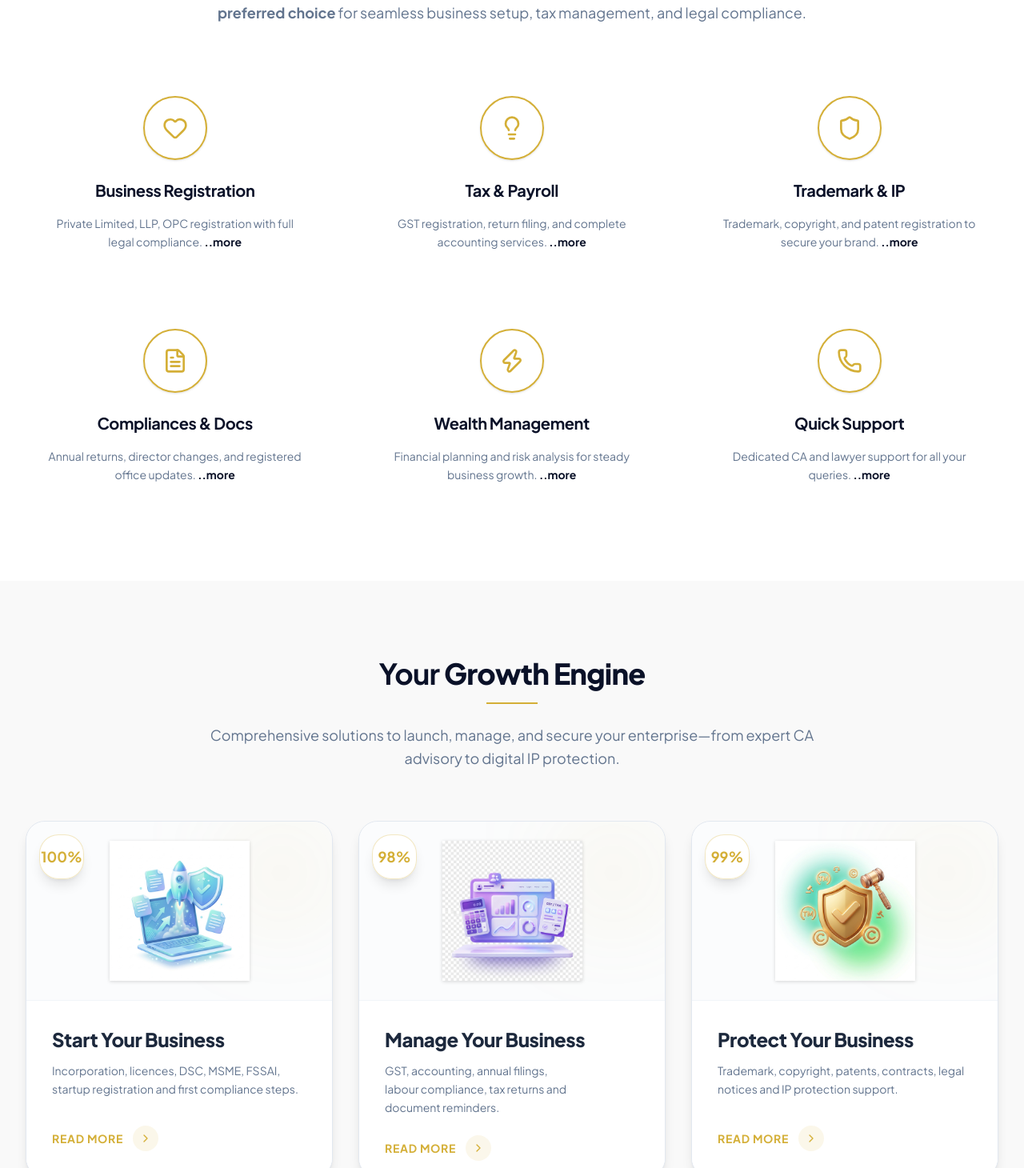
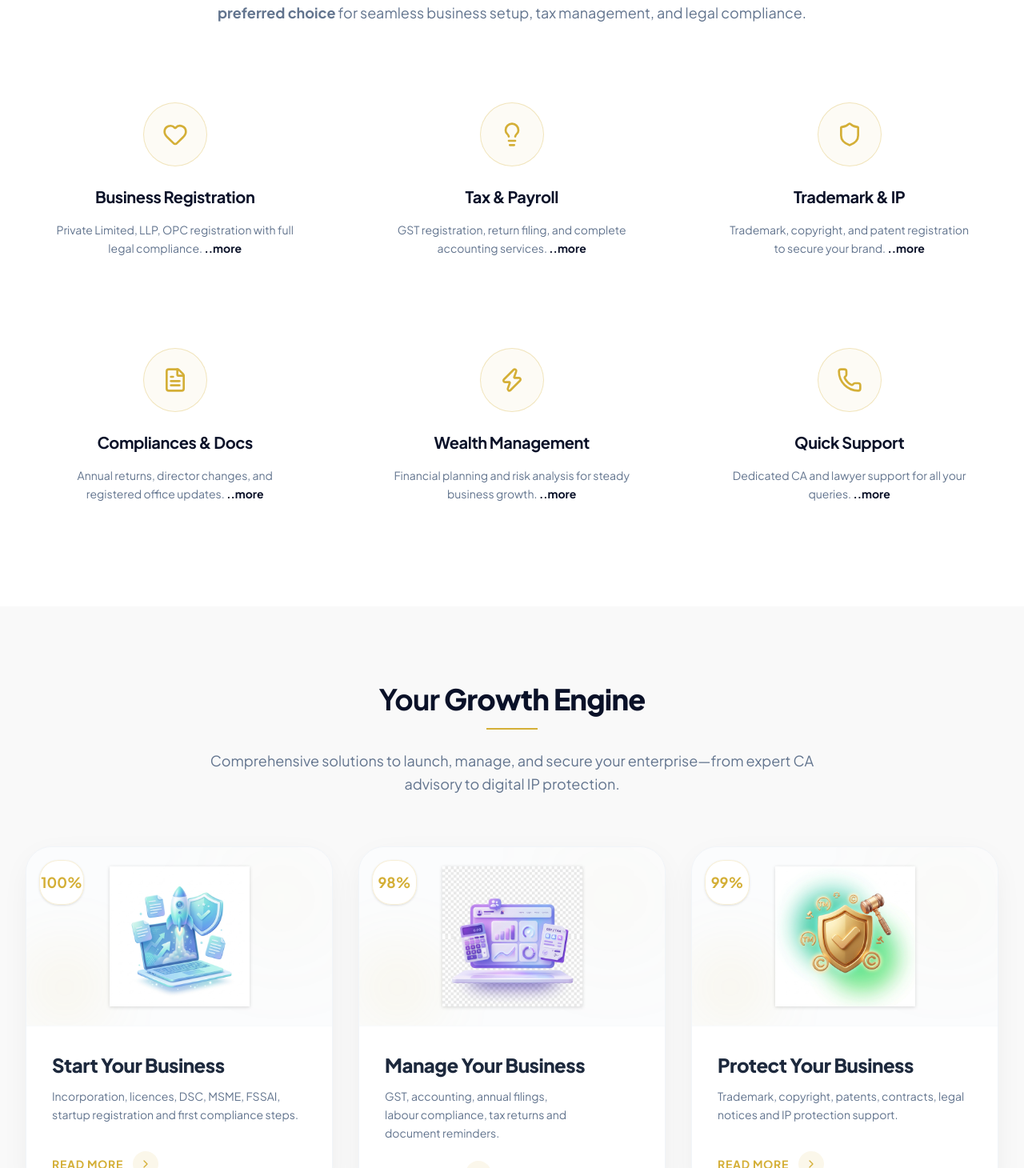
Before and after one commit to veaglespace-Tech/CA-sample, a Next.js app in the folder client/: page / in a window 1280 px wide. Shown: the part 1250-2710 px from the top of the page at 80% size. Built offline with nearby package versions, Linux system fonts and the light colour scheme; no server answers.

Commit message:
Improve homepage UI/UX: enhance cards with modern rounded radiuses, soft shadow overlays, and refined color contrast

```diff
--- a/client/app/page.js
+++ b/client/app/page.js
@@ -346,8 +346,8 @@ export default function Home() {
 
           <div className="grid grid-cols-1 md:grid-cols-3 gap-12">
             {serviceGroups.map((feature, i) => (
-              <Link href={feature.href || "/services"} key={i} className="gsap-service-card card-hover text-center group cursor-pointer p-6 rounded-2xl border border-transparent hover:border-slate-100 hover:bg-slate-50/50 block">
-                <div className="w-20 h-20 mx-auto rounded-full border-2 border-gold text-gold flex items-center justify-center mb-6 transition-all duration-500 shadow-sm group-hover:scale-110 group-hover:bg-gold group-hover:text-white group-hover:shadow-[0_0_25px_rgba(212,175,55,0.4)]">
+              <Link href={feature.href || "/services"} key={i} className="gsap-service-card card-hover text-center group cursor-pointer p-8 rounded-3xl border border-transparent hover:border-slate-100 hover:bg-white hover:shadow-soft block transition-all duration-500">
+                <div className="w-20 h-20 mx-auto rounded-full border border-gold/30 bg-gold/5 text-gold flex items-center justify-center mb-6 transition-all duration-500 group-hover:scale-110 group-hover:bg-gold group-hover:text-white group-hover:shadow-glow">
                   {feature.icon}
                 </div>
                 <h3 className="text-xl font-bold text-navy mb-4">{feature.title}</h3>
@@ -371,15 +371,15 @@ export default function Home() {
 
           <div className="grid grid-cols-1 md:grid-cols-3 gap-8">
             {journeyCards.map((item, i) => (
-              <div key={i} className="gsap-journey-card card-hover relative group overflow-hidden rounded-2xl bg-white border border-slate-200 shadow-lg cursor-pointer">
+              <div key={i} className="gsap-journey-card card-hover relative group overflow-hidden rounded-3xl bg-white border border-slate-100 shadow-soft cursor-pointer transition-all duration-500">
                 {/* Glow Effect behind */}
-                <div className="absolute inset-0 bg-gradient-to-br from-gold/10 via-transparent to-gold/30 opacity-0 group-hover:opacity-100 transition-opacity duration-500"></div>
+                <div className="absolute inset-0 bg-gradient-to-br from-gold/5 via-transparent to-gold/10 opacity-0 group-hover:opacity-100 transition-opacity duration-500"></div>
 
                 {/* Image Section */}
-                <div className="h-56 overflow-hidden relative bg-slate-50/50 flex items-center justify-center border-b border-slate-100 p-6">
+                <div className="h-56 overflow-hidden relative bg-slate-50/50 flex items-center justify-center border-b border-slate-50 p-6">
                   {/* Subtle abstract blobs in background */}
-                  <div className="absolute top-0 right-0 w-32 h-32 bg-gold/10 rounded-full blur-3xl group-hover:bg-gold/20 transition-colors duration-500"></div>
-                  <div className="absolute bottom-0 left-0 w-24 h-24 bg-gold/100/10 rounded-full blur-2xl group-hover:bg-gold/100/20 transition-colors duration-500"></div>
+                  <div className="absolute top-0 right-0 w-32 h-32 bg-gold/5 rounded-full blur-3xl group-hover:bg-gold/10 transition-colors duration-500"></div>
+                  <div className="absolute bottom-0 left-0 w-24 h-24 bg-gold/10 rounded-full blur-2xl group-hover:bg-gold/20 transition-colors duration-500"></div>
 
                   <img
                     src={item.image}
@@ -388,7 +388,7 @@ export default function Home() {
                   />
 
                   {/* Percent Badge */}
-                  <div className="absolute top-4 left-4 bg-white/95 backdrop-blur-sm p-2 rounded-2xl w-14 h-14 flex flex-col items-center justify-center font-bold text-gold border border-gold/30 shadow-lg z-20 transition-all duration-500 group-hover:border-gold group-hover:scale-110 group-hover:-translate-y-1">
+                  <div className="absolute top-4 left-4 bg-white/95 backdrop-blur-sm p-2 rounded-2xl w-14 h-14 flex flex-col items-center justify-center font-bold text-gold border border-gold/20 shadow-sm z-20 transition-all duration-500 group-hover:border-gold/50 group-hover:scale-110 group-hover:-translate-y-1 group-hover:shadow-glow">
                     <span className="text-lg leading-none">{item.percent}%</span>
                   </div>
                 </div>
@@ -405,7 +405,7 @@ export default function Home() {
                   <div className="mt-auto">
                     <Link href={item.href} className="inline-flex items-center gap-3 text-sm font-bold uppercase tracking-wider text-gold transition-colors relative">
                       <span className="relative z-10 group-hover:text-[#b07842] transition-colors duration-300">Read More</span>
-                      <div className="w-8 h-8 rounded-full bg-gold/10 flex items-center justify-center group-hover:bg-gold transition-colors duration-300">
+                      <div className="w-8 h-8 rounded-full bg-gold/10 flex items-center justify-center group-hover:bg-gold transition-colors duration-300 group-hover:shadow-glow">
                         <ChevronRight size={16} className="text-gold group-hover:text-white transform group-hover:translate-x-1 transition-transform duration-300" />
                       </div>
                     </Link>
@@ -560,23 +560,23 @@ export default function Home() {
       {/* 8. CALL US / TOLL FREE */}
       <div className="bg-navy-light text-white py-16 md:py-8 md:py-24 gsap-contact-container overflow-hidden">
         <div className="max-w-7xl mx-auto px-4 sm:px-6 lg:px-8">
-          <div className="flex flex-col md:flex-row shadow-[0_20px_50px_rgba(0,0,0,0.5)]">
-            <div className="md:w-1/2 p-8 md:p-12 lg:p-16 bg-white border border-slate-200 gsap-contact-col relative overflow-hidden group shadow-2xl z-10">
+          <div className="flex flex-col md:flex-row shadow-soft rounded-3xl overflow-hidden bg-white border border-slate-100">
+            <div className="md:w-1/2 p-8 md:p-12 lg:p-16 bg-white border-r border-slate-100 gsap-contact-col relative overflow-hidden group z-10">
               <div className="absolute top-0 left-0 w-1.5 h-full bg-gold"></div>
               <h2 className="text-3xl lg:text-4xl font-black mb-3 text-slate-900 tracking-tight">Leave a <span className="text-gold">Message</span></h2>
               <p className="text-slate-500 mb-8 font-medium">Fill out the form below and our experts will get back to you shortly.</p>
               <form className="flex flex-col gap-4 relative z-10">
-                <input type="text" placeholder="Full Name *" className="bg-slate-50 border border-slate-200 px-5 py-4 text-slate-800 focus:outline-none focus:border-gold focus:ring-1 focus:ring-gold transition-all rounded-sm placeholder:text-slate-400 font-medium" />
-                <input type="email" placeholder="Email Address *" className="bg-slate-50 border border-slate-200 px-5 py-4 text-slate-800 focus:outline-none focus:border-gold focus:ring-1 focus:ring-gold transition-all rounded-sm placeholder:text-slate-400 font-medium" />
-                <textarea placeholder="How can we help you? *" rows="4" className="bg-slate-50 border border-slate-200 px-5 py-4 text-slate-800 focus:outline-none focus:border-gold focus:ring-1 focus:ring-gold transition-all rounded-sm placeholder:text-slate-400 resize-none font-medium"></textarea>
-                <button type="submit" className="bg-gold text-white px-8 py-4 font-bold uppercase tracking-widest hover:bg-navy transition-all duration-300 shadow-md hover:shadow-lg w-full mt-2 rounded-sm border-2 border-transparent hover:border-navy">Send Message</button>
+                <input type="text" placeholder="Full Name *" className="bg-slate-50/50 border border-slate-200 px-5 py-4 text-slate-800 focus:outline-none focus:border-gold focus:ring-1 focus:ring-gold transition-all rounded-xl placeholder:text-slate-400 font-medium" />
+                <input type="email" placeholder="Email Address *" className="bg-slate-50/50 border border-slate-200 px-5 py-4 text-slate-800 focus:outline-none focus:border-gold focus:ring-1 focus:ring-gold transition-all rounded-xl placeholder:text-slate-400 font-medium" />
+                <textarea placeholder="How can we help you? *" rows="4" className="bg-slate-50/50 border border-slate-200 px-5 py-4 text-slate-800 focus:outline-none focus:border-gold focus:ring-1 focus:ring-gold transition-all rounded-xl placeholder:text-slate-400 resize-none font-medium"></textarea>
+                <button type="submit" className="bg-gold text-white px-8 py-4 font-bold uppercase tracking-widest hover:bg-navy transition-all duration-300 shadow-md hover:shadow-glow w-full mt-2 rounded-xl border-2 border-transparent hover:border-navy">Send Message</button>
               </form>
             </div>
             <div className="w-full md:w-1/2 p-8 sm:p-12 md:p-16 lg:p-20 flex flex-col justify-center items-center md:text-left md:items-start text-center bg-[url('https://images.unsplash.com/photo-1556761175-5973dc0f32e7?q=80&w=1000&auto=format&fit=crop')] bg-cover bg-center relative gsap-contact-col overflow-hidden">
               <div className="absolute inset-0 bg-gold/90 mix-blend-multiply transition-opacity duration-500 hover:opacity-80"></div>
-              <div className="absolute inset-0 bg-gradient-to-r from-black/60 to-transparent"></div>
+              <div className="absolute inset-0 bg-gradient-to-r from-navy/80 to-transparent"></div>
               <div className="relative z-10 w-full transform transition-transform duration-500 hover:scale-105">
-                <div className="inline-flex items-center gap-3 mb-6 bg-white/10 px-4 py-2 rounded-none backdrop-blur-sm border border-white/20 transition-all duration-400 hover:-translate-y-1.5 hover:shadow-[0_15px_40px_-10px_rgba(0,0,0,0.3),0_0_20px_rgba(210,144,82,0.1)] hover:border-gold/50">
+                <div className="inline-flex items-center gap-3 mb-6 bg-white/10 px-4 py-2 rounded-full backdrop-blur-sm border border-white/20 transition-all duration-400 hover:-translate-y-1.5 hover:shadow-glow hover:border-gold/50">
                   <Phone size={18} className="text-white" />
                   <span className="text-white font-bold uppercase tracking-widest text-sm">Toll Free</span>
                 </div>
@@ -586,7 +586,7 @@ export default function Home() {
                 <p className="text-white/90 text-lg leading-relaxed mb-10 max-w-md font-medium">
                   Reach out to us for immediate assistance regarding your business registration and compliance needs.
                 </p>
-                <Link href="/talk-to-expert" className="inline-flex items-center gap-3 border-2 border-white px-8 py-4 font-bold uppercase tracking-widest hover:bg-white hover:text-gold transition-all duration-300">
+                <Link href="/talk-to-expert" className="inline-flex items-center gap-3 bg-white px-8 py-4 rounded-xl font-bold uppercase tracking-widest text-navy shadow-lg hover:bg-navy hover:text-white transition-all duration-300 hover:shadow-glow">
                   Call an Expert <ArrowRight size={20} />
                 </Link>
               </div>
```
